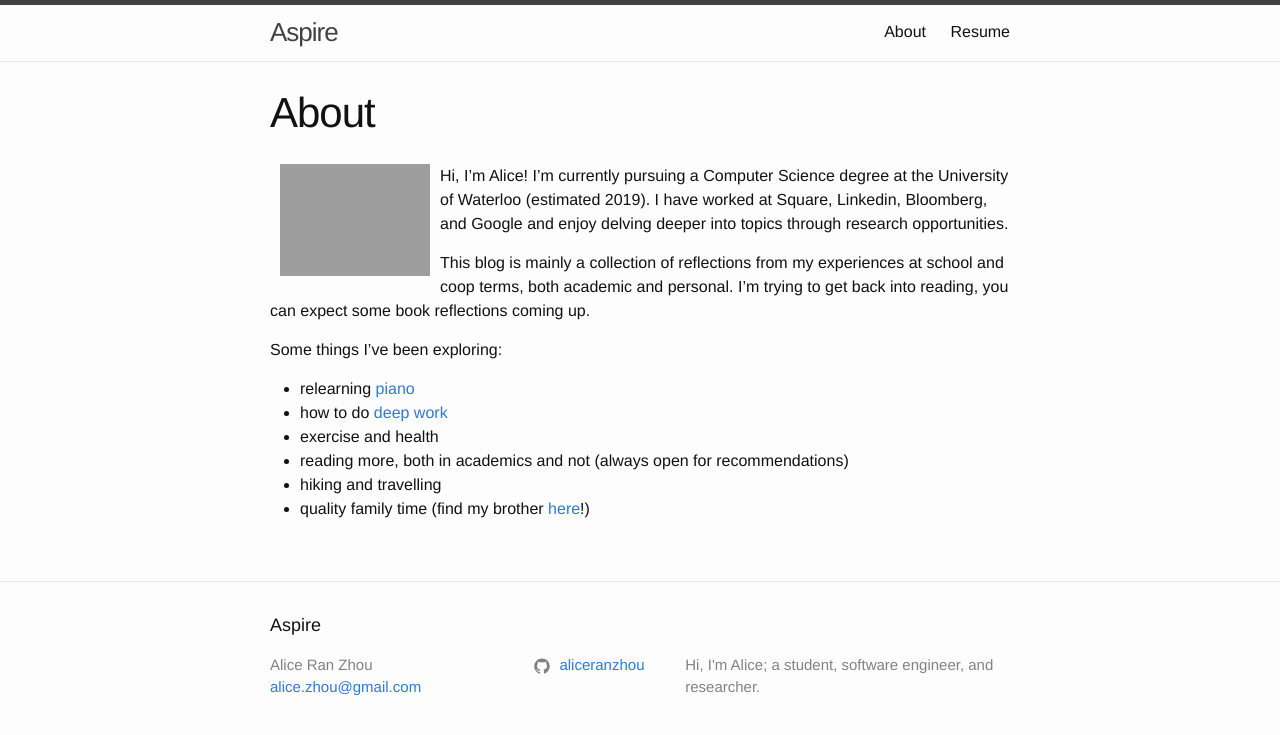
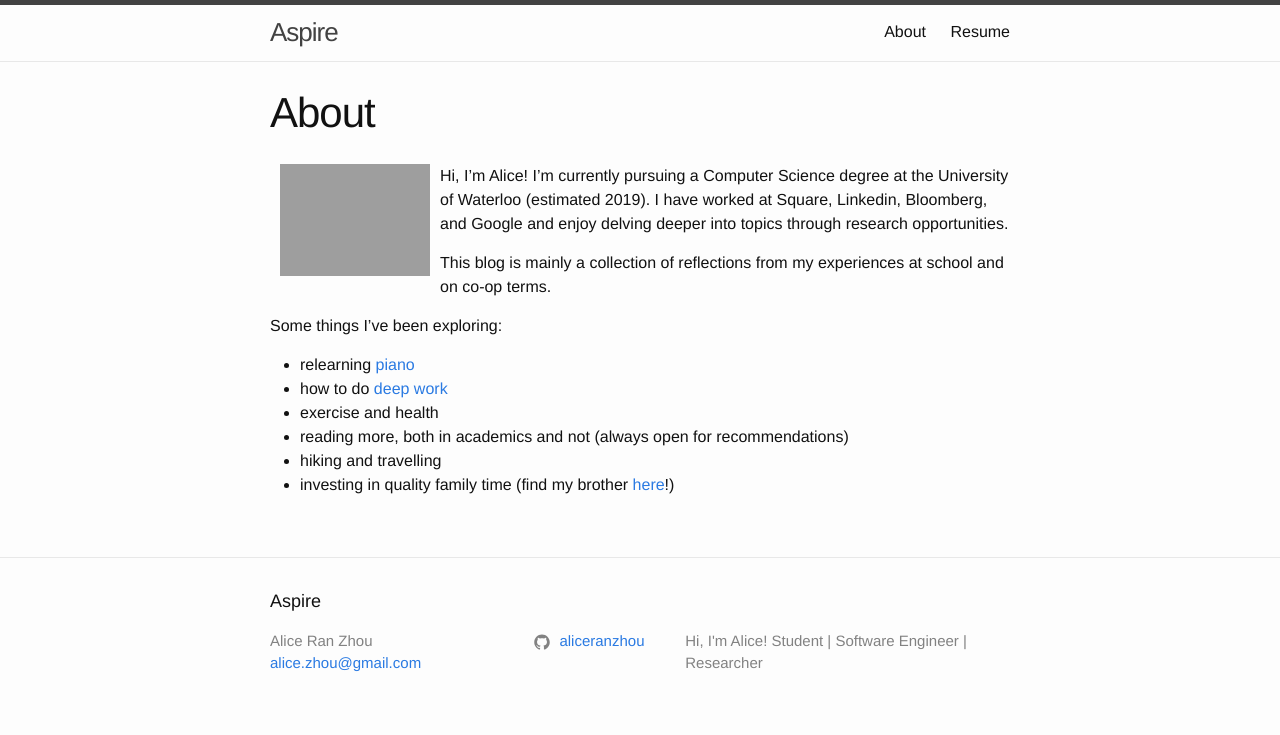
Before and after one commit to aliceranzhou/aliceranzhou.github.io, a Jekyll site: the page built from about.md, in a window 1280 px wide. Shown: the top 735 px of the page. Built offline with Jekyll 4.4.1, drawn with Linux system fonts in a browser that asks for light colours.

Commit message:
update about.md

```diff
--- a/_config.yml
+++ b/_config.yml
@@ -17,7 +17,7 @@ title: Aspire
 author: Alice Ran Zhou
 email: alice.zhou@gmail.com
 description: > # this means to ignore newlines until "baseurl:"
-  Hi, I'm Alice; a student, software engineer, and researcher.
+  Hi, I'm Alice! Student | Software Engineer | Researcher
 baseurl: "" # the subpath of your site, e.g. /blog
 url: "" # the base hostname & protocol for your site, e.g. http://example.com
 github_username: aliceranzhou
--- a/about.md
+++ b/about.md
@@ -8,7 +8,7 @@ permalink: /about/
 
 Hi, I'm Alice! I'm currently pursuing a Computer Science degree at the University of Waterloo (estimated 2019). I have worked at Square, Linkedin, Bloomberg, and Google and enjoy delving deeper into topics through research opportunities.
 
-This blog is mainly a collection of reflections from my experiences at school and coop terms, both academic and personal. I'm trying to get back into reading, you can expect some book reflections coming up.
+This blog is mainly a collection of reflections from my experiences at school and on co-op terms.
 
 Some things I've been exploring:
 - relearning [piano](https://www.youtube.com/watch?v=ujd1rMjPgsE&list=PLE_tBD2JQ8q2-Ij6G3C15i_3gcvL0u_CI)
@@ -16,4 +16,4 @@ Some things I've been exploring:
 - exercise and health
 - reading more, both in academics and not (always open for recommendations)
 - hiking and travelling
-- quality family time (find my brother [here](https://www.matthewyangzhou.com)!)
+- investing in quality family time (find my brother [here](https://www.matthewyangzhou.com)!)
```
